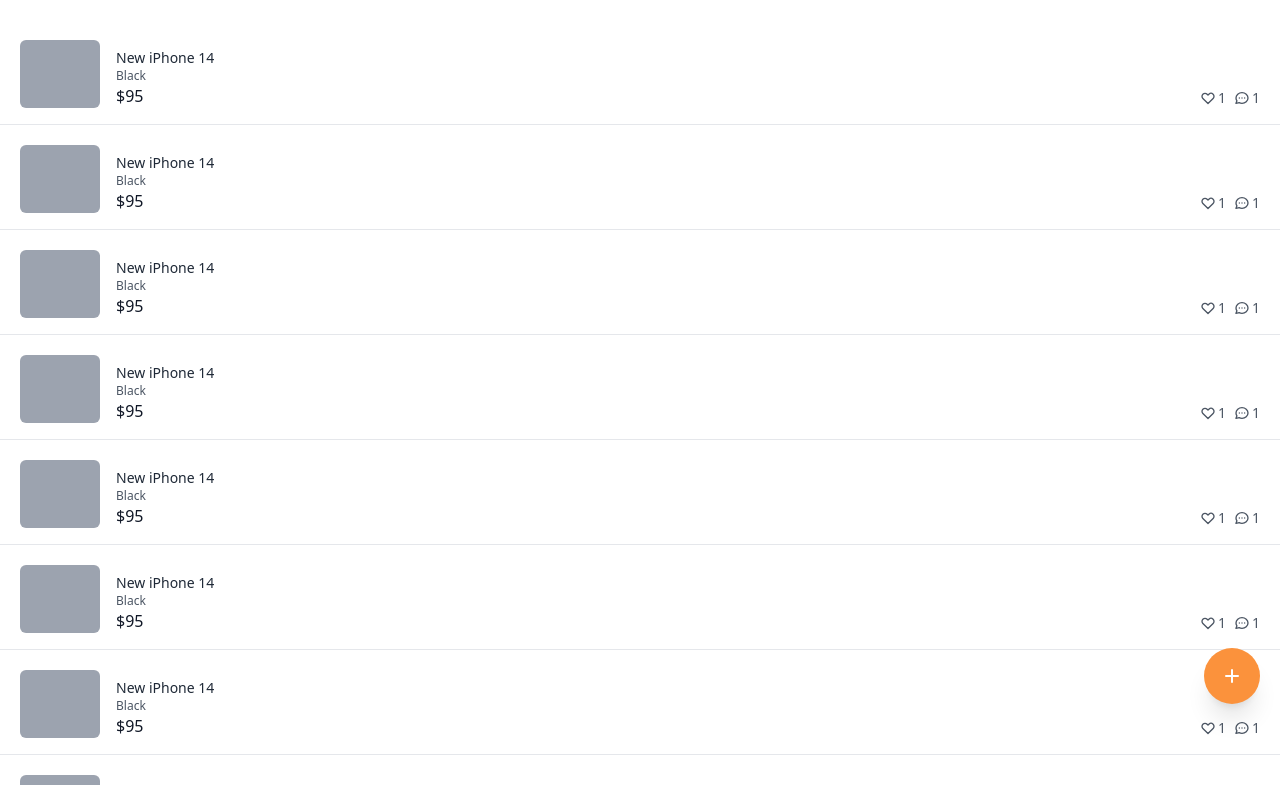
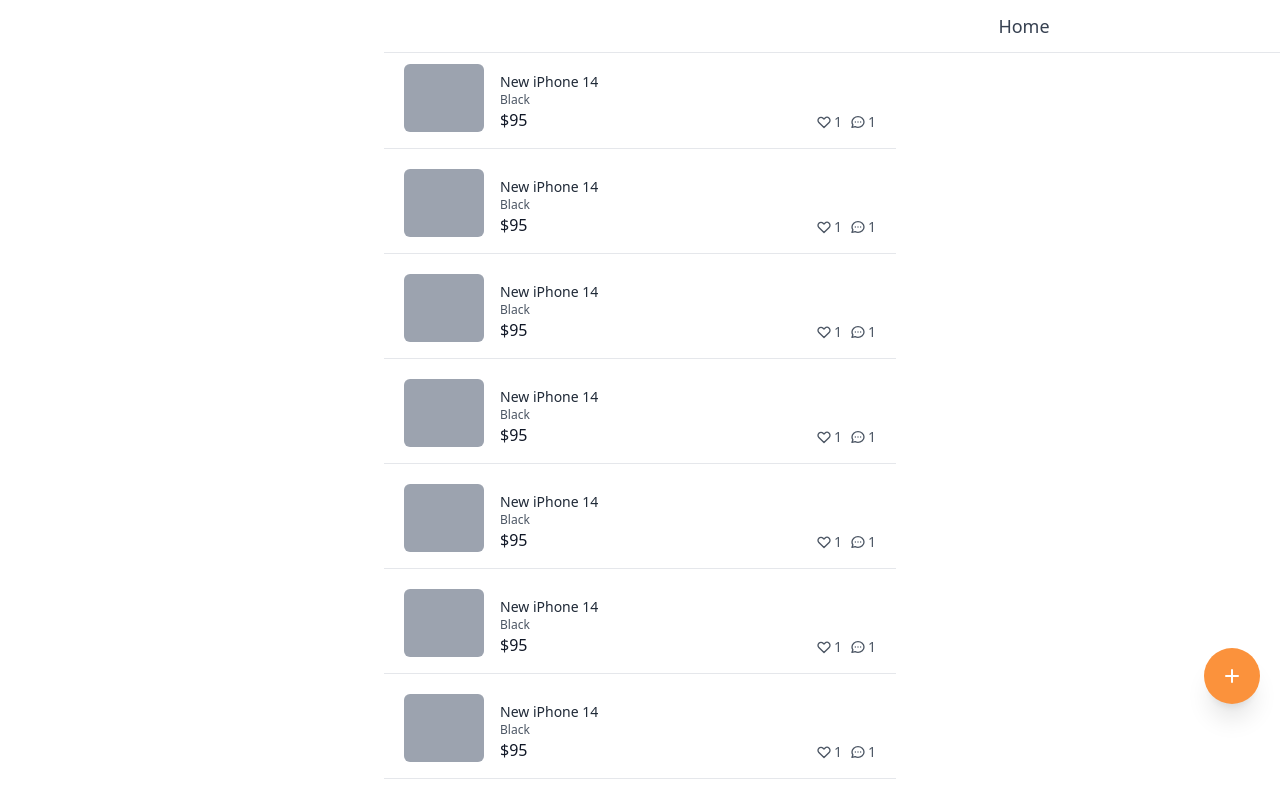
Before and after one commit to NathanJeong/carrot-market, a Next.js app: page / in a window 1280 px wide. Shown: the top 785 px of the page. Built offline with nearby package versions, Linux system fonts and the light colour scheme.

Commit message:
#3.16 Layout Part 1
Create Navigation

```diff
--- /dev/null
+++ b/components/layout.tsx
@@ -0,0 +1,27 @@
+import { cls } from "../libs/utils";
+
+interface LayoutProps {
+  title?: string;
+  canGoBack?: boolean;
+  hasTabBar: boolean;
+  children: React.ReactNode;
+}
+export default function Layout({ title, canGoBack, hasTabBar, children }) {
+  return (
+    <div>
+      <div className="bg-white w-full text-lg font-medium py-3 fixed text-gray-700 border-b top-0 flex items-center justify-center">
+        {title ? <span>{title}</span> : null}
+      </div>
+      <div className={cls("pt-16", hasTabBar ? "pb-16" : "")}>{children}</div>
+      {hasTabBar ? (
+        <nav className="bg-white text-gray-800 border-t fixed bottom-0 pb-10 pt-3 flex justify-between items-center">
+          <span></span>
+          <span></span>
+          <span></span>
+          <span></span>
+          <span></span>
+        </nav>
+      ) : null}
+    </div>
+  );
+}
--- /dev/null
+++ b/libs/utils.ts
@@ -0,0 +1,3 @@
+export function cls(...classnames: string[]) {
+  return classnames.join(" ");
+}
--- a/pages/_app.tsx
+++ b/pages/_app.tsx
@@ -1,8 +1,12 @@
-import '../styles/globals.css'
-import type { AppProps } from 'next/app'
+import "../styles/globals.css";
+import type { AppProps } from "next/app";
 
 function MyApp({ Component, pageProps }: AppProps) {
-  return <Component {...pageProps} />
+  return (
+    <div className="w-full max-w-lg mx-auto">
+      <Component {...pageProps} />
+    </div>
+  );
 }
 
-export default MyApp
+export default MyApp;
--- a/pages/enter.tsx
+++ b/pages/enter.tsx
@@ -1,8 +1,5 @@
 import { useState } from "react";
-
-function cls(...classnames: string[]) {
-  return classnames.join(" ");
-}
+import { cls } from "../libs/utils";
 
 export default function Enter() {
   const [method, setMethod] = useState<"email" | "phone">("email");
--- a/pages/index.tsx
+++ b/pages/index.tsx
@@ -1,8 +1,10 @@
 import type { NextPage } from "next";
+import Layout from "../components/layout";
 
 const Home: NextPage = () => {
   return (
-    <div className="flex flex-col space-y-5 py-10">
+    <Layout title="Home" hasTabBar>
+      <div className="flex flex-col space-y-5">
         {[1, 1, 1, 1, 1, 1, 1, 1, 1, 1, 1, 1].map((_, i) => (
           <div
             key={i}
@@ -13,7 +15,9 @@
                 <h3 className="text-sm font-medium text-gray-800">
                   New iPhone 14
                 </h3>
-              <span className="text-xs text-gray-600 flex flex-col">Black</span>
+                <span className="text-xs text-gray-600 flex flex-col">
+                  Black
+                </span>
                 <span className="font-medium mt-1 text-gray-900">$95</span>
               </div>
             </div>
@@ -68,6 +72,7 @@
           </svg>
         </button>
       </div>
+    </Layout>
   );
 };
 
```
Lines whose indentation alone changed are shown as unchanged.
